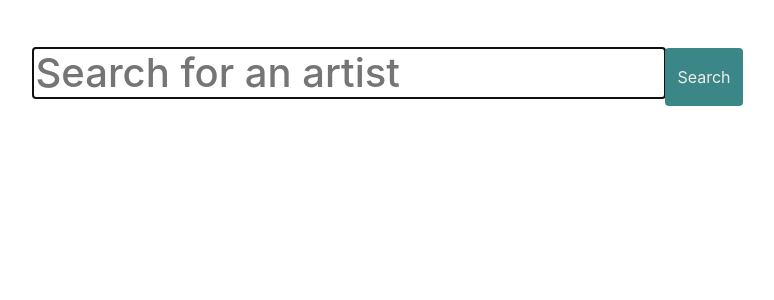
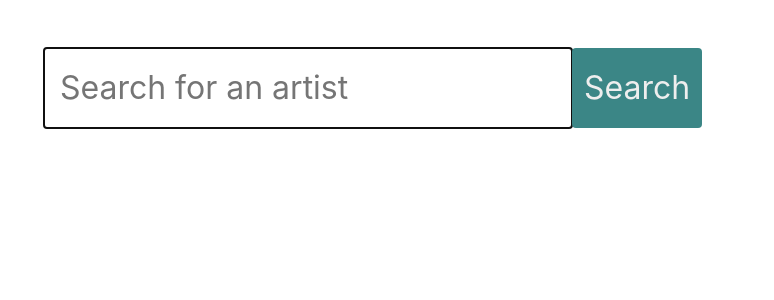
Before and after one commit to mplitnikas/mplitnikas.github.io, a React (Create React App) app: page / in a window 1280 px wide. Shown: the top 300 px of the page, without its empty margins (252-1026 px from the left). Built offline with nearby package versions, Linux system fonts and the light colour scheme.

Commit message:
Get search box and search button lined up (that was really bugging me)

```diff
--- a/src/App.css
+++ b/src/App.css
@@ -40,7 +40,9 @@
 .btn-search:active, .btn-search:focus, .btn-search:visited, .btn-search:target {
   background-color: #79BD9A !important;
 }
-
+.btn-search, .input-search {
+  font-size: 2rem;
+}
 
 /* todo: delete these */
 .colors {
--- a/src/components/search-menu/SearchComponent.js
+++ b/src/components/search-menu/SearchComponent.js
@@ -19,9 +19,9 @@ class SearchComponent extends Component {
   render() {
     return (
       <div className="container">
-        <div className="row py-5 d-flex justify-content-center ">
+        <div className="row py-5 d-flex justify-content-center input-group">
           <input
-            className="h1 artist-search"
+            className="artist-search input-search p-3"
             placeholder="Search for an artist"
             onInput={this.handleSearchbarChange}
             onKeyPress={this.handleKeyPress}
@@ -29,7 +29,7 @@ class SearchComponent extends Component {
           <button
             className="btn btn-search"
             onClick={this.handleSubmitClicked}
-          >Search
+            >Search
           </button>
         </div>
       </div>
```
